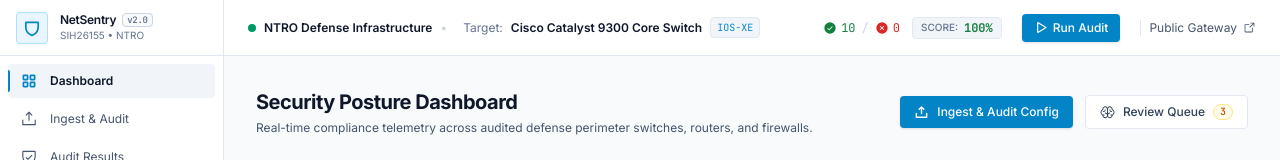
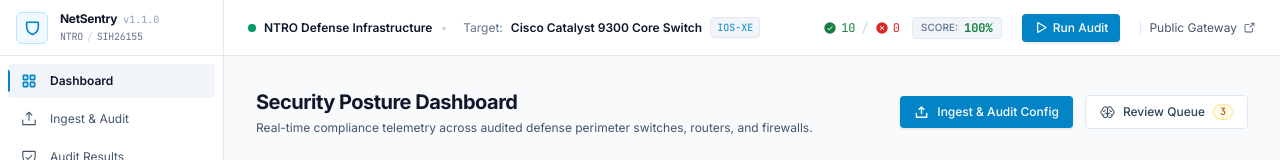
Before and after one commit to ShreyanshuGhosh/SIH_NetSentry, a React (Vite) app in the folder frontend/: page / in a window 1280 px wide. Both pictures are taken after a click on the button "Access Workspace". Shown: the top 160 px of the page. Built offline with nearby package versions, Linux system fonts and the light colour scheme; the HTML template or start-up script is replaced by a standard one.

Commit message:
refactor(branding): update release version to v1.1.0 with clean typographic styling

```diff
--- a/frontend/package.json
+++ b/frontend/package.json
@@ -1,7 +1,7 @@
 {
   "name": "frontend",
   "private": true,
-  "version": "0.0.0",
+  "version": "1.1.0",
   "type": "module",
   "scripts": {
     "dev": "vite",
--- a/frontend/src/components/landing/PublicLandingPage.tsx
+++ b/frontend/src/components/landing/PublicLandingPage.tsx
@@ -28,19 +28,17 @@
       >
         <div className="flex items-center gap-3">
           <div
-            className="w-9 h-9 rounded flex items-center justify-center border"
-            style={{
-              backgroundColor: 'rgba(2, 132, 199, 0.08)',
-              borderColor: 'rgba(2, 132, 199, 0.25)',
-              color: 'var(--accent-primary)',
-            }}
+            className="w-9 h-9 rounded-md flex items-center justify-center border border-sky-200 bg-sky-50 text-sky-600"
           >
-            <ShieldCheck size={22} weight="bold" />
+            <ShieldCheck size={20} weight="bold" />
           </div>
           <div>
-            <div className="text-sm font-bold tracking-tight text-slate-900">NetSentry</div>
-            <div className="text-[11px] text-slate-500 font-mono">
-              NTRO, Government of India • SIH26155
+            <div className="text-sm font-bold tracking-tight text-slate-900 flex items-baseline gap-1.5">
+              <span>NetSentry</span>
+              <span className="text-[10px] font-mono text-slate-400 font-normal">v1.1.0</span>
+            </div>
+            <div className="text-[11px] text-slate-500 font-mono mt-0.5">
+              NTRO, Government of India <span className="text-slate-300">/</span> SIH26155
             </div>
           </div>
         </div>
--- a/frontend/src/components/settings/SettingsView.tsx
+++ b/frontend/src/components/settings/SettingsView.tsx
@@ -126,7 +126,7 @@
       >
         <div className="text-slate-800 font-semibold">NETSENTRY DUAL-LANE CORE COMPLIANCE ENGINE</div>
         <div className="text-slate-600 text-[11px]">
-          Build: v2.0.4-sih26155-ntro • Engine: Deterministic Lexer + Few-Shot Store
+          Build: v1.1.0-sih26155-ntro • Engine: Deterministic Lexer + Few-Shot Store
         </div>
         <div className="text-slate-600 text-[11px] truncate">
           Engine Integrity Checksum: sha256:e8b7a42c91fd3c098ab901fe23145da
--- a/frontend/src/components/shell/NavRail.tsx
+++ b/frontend/src/components/shell/NavRail.tsx
@@ -76,24 +76,19 @@
           style={{ borderColor: 'var(--border-subtle)' }}
         >
           <div
-            className="w-8 h-8 rounded flex items-center justify-center shrink-0 border"
-            style={{
-              backgroundColor: 'rgba(47, 168, 255, 0.1)',
-              borderColor: 'rgba(47, 168, 255, 0.3)',
-              color: 'var(--accent-primary)',
-            }}
+            className="w-8 h-8 rounded-md flex items-center justify-center shrink-0 border border-sky-200 bg-sky-50 text-sky-600"
           >
-            <Shield size={18} weight="bold" />
+            <Shield size={17} weight="bold" />
           </div>
           <div className="hidden md:block overflow-hidden">
-            <div className="text-xs font-semibold text-slate-900 tracking-tight flex items-center gap-1.5">
-              NetSentry
-              <span className="font-mono text-[9px] px-1 py-0.2 rounded border text-slate-500 border-slate-300 bg-slate-50">
-                v2.0
-              </span>
+            <div className="flex items-baseline gap-1.5">
+              <span className="text-xs font-bold text-slate-900 tracking-tight">NetSentry</span>
+              <span className="font-mono text-[10px] text-slate-400 font-normal">v1.1.0</span>
             </div>
-            <div className="text-[10px] text-slate-500 truncate">
-              SIH26155 • NTRO
+            <div className="text-[10px] font-mono text-slate-500 tracking-tight flex items-center gap-1 mt-0.5">
+              <span>NTRO</span>
+              <span className="text-slate-300 select-none">/</span>
+              <span>SIH26155</span>
             </div>
           </div>
         </div>
--- a/frontend/src/engine/exemplarStore.ts
+++ b/frontend/src/engine/exemplarStore.ts
@@ -223,7 +223,7 @@
   public enqueueItem(item: Omit<TrainingQueueItem, "id" | "status" | "timestamp">): TrainingQueueItem {
     const newItem: TrainingQueueItem = {
       ...item,
-      id: `tq-${item.vendor}-${Date.now()}`,
+      id: `tq-${item.vendor}-${Date.now()}-${Math.random().toString(36).substring(2, 7)}`,
       status: "pending",
       timestamp: new Date().toISOString(),
     };
```
